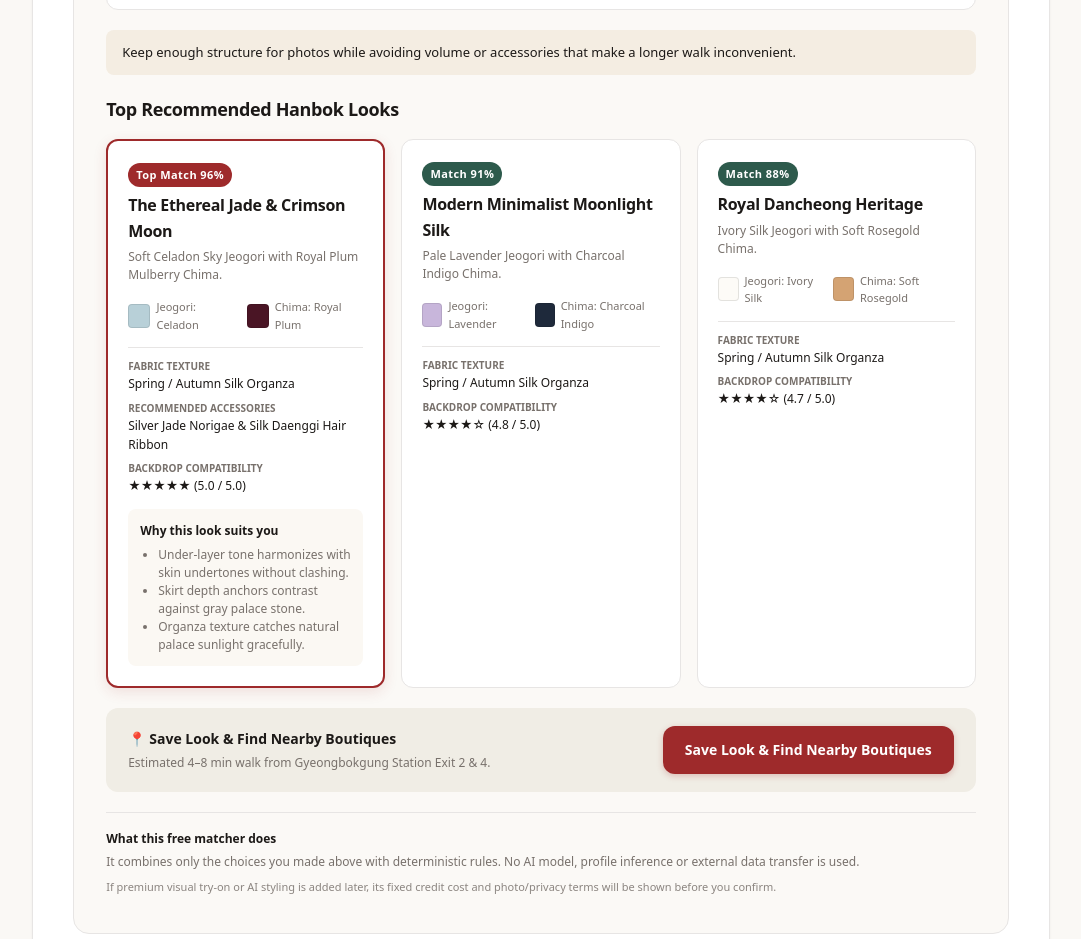
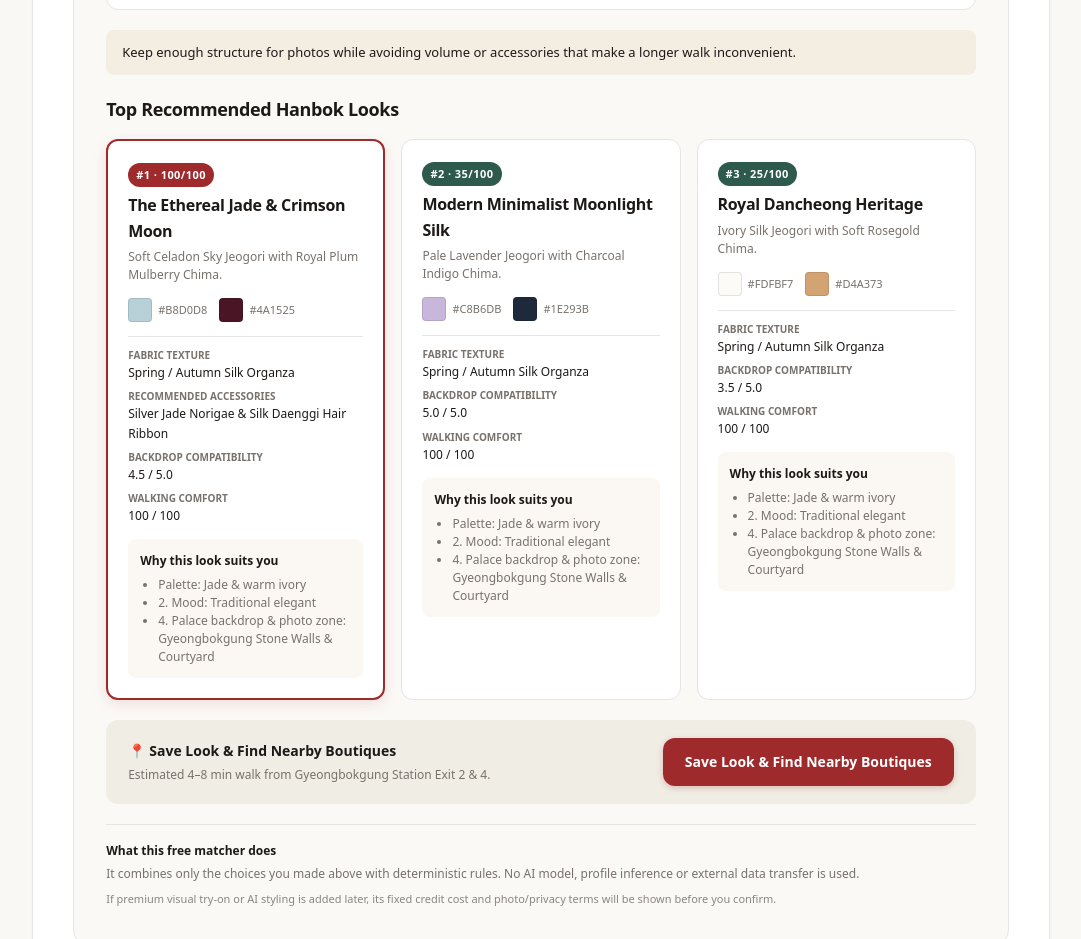
Before and after one commit to lgkangno1-svg/Kang-s-brain, a Next.js app in the folder projects/korea-avocadoss/: page /en/hanbok in a window 1280 px wide. Shown: the part 1680-2619 px from the top of the page, without its empty margins (99-1180 px from the left). Built offline with nearby package versions, Linux system fonts and the light colour scheme.

Commit message:
fix(ui): derive Hanbok scores from explicit choices

```diff
--- a/projects/korea-avocadoss/src/features/hanbok/hanbok-matcher.tsx
+++ b/projects/korea-avocadoss/src/features/hanbok/hanbok-matcher.tsx
@@ -1,6 +1,6 @@
 'use client';
 
-import { useState } from 'react';
+import { useMemo, useState } from 'react';
 import { useTranslations } from 'next-intl';
 import { Link } from '@/i18n/navigation';
 
@@ -15,6 +15,82 @@ type MoodId = (typeof MOOD_IDS)[number];
 type ComfortId = (typeof COMFORT_IDS)[number];
 type DestinationId = (typeof DESTINATION_IDS)[number];
 type SeasonId = (typeof SEASON_IDS)[number];
+type LookId = 'look1' | 'look2' | 'look3';
+
+type HanbokLook = {
+  id: LookId;
+  color: ColorId;
+  moods: readonly MoodId[];
+  comforts: readonly ComfortId[];
+  destinations: readonly DestinationId[];
+  seasons: readonly SeasonId[];
+  jeogoriColor: string;
+  chimaColor: string;
+};
+
+const HANBOK_LOOKS: readonly HanbokLook[] = [
+  {
+    id: 'look1',
+    color: 'jadeIvory',
+    moods: ['elegant', 'romantic'],
+    comforts: ['balanced', 'photoFirst'],
+    destinations: ['hyangwonjeong', 'stoneWall'],
+    seasons: ['springAutumn', 'summer'],
+    jeogoriColor: '#B8D0D8',
+    chimaColor: '#4A1525',
+  },
+  {
+    id: 'look2',
+    color: 'roseNavy',
+    moods: ['minimal', 'romantic'],
+    comforts: ['walking', 'balanced'],
+    destinations: ['stoneWall', 'bukchon'],
+    seasons: ['springAutumn', 'winter'],
+    jeogoriColor: '#C8B6DB',
+    chimaColor: '#1E293B',
+  },
+  {
+    id: 'look3',
+    color: 'moonBlue',
+    moods: ['royal', 'kdrama'],
+    comforts: ['photoFirst', 'balanced'],
+    destinations: ['bukchon', 'hyangwonjeong'],
+    seasons: ['winter', 'springAutumn'],
+    jeogoriColor: '#FDFBF7',
+    chimaColor: '#D4A373',
+  },
+];
+
+function scoreLook(
+  look: HanbokLook,
+  choices: {
+    color: ColorId;
+    mood: MoodId;
+    comfort: ComfortId;
+    destination: DestinationId;
+    season: SeasonId;
+  },
+) {
+  // Transparent rule score: 40 palette + 25 mood + 15 comfort + 10 backdrop + 10 season.
+  // This is a deterministic preference-fit score, not an AI confidence or objective beauty score.
+  return (
+    (look.color === choices.color ? 40 : 0) +
+    (look.moods.includes(choices.mood) ? 25 : 0) +
+    (look.comforts.includes(choices.comfort) ? 15 : 0) +
+    (look.destinations.includes(choices.destination) ? 10 : 0) +
+    (look.seasons.includes(choices.season) ? 10 : 0)
+  );
+}
+
+function backdropFit(look: HanbokLook, destination: DestinationId) {
+  if (look.destinations[0] === destination) return 5;
+  if (look.destinations.includes(destination)) return 4.5;
+  return 3.5;
+}
+
+function comfortFit(look: HanbokLook, comfort: ComfortId) {
+  return look.comforts.includes(comfort) ? 100 : 60;
+}
 
 export function HanbokMatcher() {
   const t = useTranslations('HanbokMatcher');
@@ -23,6 +99,15 @@ export function HanbokMatcher() {
   const [comfort, setComfort] = useState<ComfortId>('balanced');
   const [destination, setDestination] = useState<DestinationId>('stoneWall');
   const [season, setSeason] = useState<SeasonId>('springAutumn');
+
+  const rankedLooks = useMemo(() => HANBOK_LOOKS
+    .map((look) => ({
+      look,
+      score: scoreLook(look, { color, mood, comfort, destination, season }),
+      backdrop: backdropFit(look, destination),
+      comfortScore: comfortFit(look, comfort),
+    }))
+    .sort((a, b) => b.score - a.score), [color, mood, comfort, destination, season]);
 
   return (
     <div className="prototypePanel">
@@ -35,98 +120,63 @@ export function HanbokMatcher() {
       </div>
 
       <div className="hanbokMatcherGrid">
-        {/* 1. Color Direction */}
         <fieldset className="hanbokFieldset">
           <legend>{t('colorLegend')}</legend>
           <p className="hanbokFieldHelp">{t('colorHelp')}</p>
           <div className="hanbokChoiceGrid">
             {COLOR_IDS.map((id) => (
               <label className={`hanbokChoice ${color === id ? 'hanbokChoiceActive' : ''}`} key={id}>
-                <input
-                  checked={color === id}
-                  name="hanbok-color"
-                  onChange={() => setColor(id)}
-                  type="radio"
-                  value={id}
-                />
+                <input checked={color === id} name="hanbok-color" onChange={() => setColor(id)} type="radio" value={id} />
                 <span>{t('colors.' + id)}</span>
               </label>
             ))}
           </div>
         </fieldset>
 
-        {/* 2. Mood */}
         <fieldset className="hanbokFieldset">
           <legend>{t('moodLegend')}</legend>
           <p className="hanbokFieldHelp">{t('moodHelp')}</p>
           <div className="hanbokChoiceGrid">
             {MOOD_IDS.map((id) => (
               <label className={`hanbokChoice ${mood === id ? 'hanbokChoiceActive' : ''}`} key={id}>
-                <input
-                  checked={mood === id}
-                  name="hanbok-mood"
-                  onChange={() => setMood(id)}
-                  type="radio"
-                  value={id}
-                />
+                <input checked={mood === id} name="hanbok-mood" onChange={() => setMood(id)} type="radio" value={id} />
                 <span>{t('moods.' + id)}</span>
               </label>
             ))}
           </div>
         </fieldset>
 
-        {/* 3. Trip Priority */}
         <fieldset className="hanbokFieldset">
           <legend>{t('comfortLegend')}</legend>
           <p className="hanbokFieldHelp">{t('comfortHelp')}</p>
           <div className="hanbokChoiceGrid">
             {COMFORT_IDS.map((id) => (
               <label className={`hanbokChoice ${comfort === id ? 'hanbokChoiceActive' : ''}`} key={id}>
-                <input
-                  checked={comfort === id}
-                  name="hanbok-comfort"
-                  onChange={() => setComfort(id)}
-                  type="radio"
-                  value={id}
-                />
+                <input checked={comfort === id} name="hanbok-comfort" onChange={() => setComfort(id)} type="radio" value={id} />
                 <span>{t('comfort.' + id)}</span>
               </label>
             ))}
           </div>
         </fieldset>
 
-        {/* 4. Palace Destination */}
         <fieldset className="hanbokFieldset">
           <legend>{t('destinationLegend')}</legend>
           <div className="hanbokChoiceGrid">
             {DESTINATION_IDS.map((id) => (
               <label className={`hanbokChoice ${destination === id ? 'hanbokChoiceActive' : ''}`} key={id}>
-                <input
-                  checked={destination === id}
-                  name="hanbok-destination"
-                  onChange={() => setDestination(id)}
-                  type="radio"
-                  value={id}
-                />
+                <input checked={destination === id} name="hanbok-destination" onChange={() => setDestination(id)} type="radio" value={id} />
                 <span>{t('destinations.' + id)}</span>
               </label>
             ))}
           </div>
         </fieldset>
 
-        {/* 5. Season & Fabric */}
         <fieldset className="hanbokFieldset">
           <legend>{t('seasonLegend')}</legend>
           <div className="hanbokChoiceGrid">
             {SEASON_IDS.map((id) => (
               <label className={`hanbokChoice ${season === id ? 'hanbokChoiceActive' : ''}`} key={id}>
-                <input
-                  checked={season === id}
-                  name="hanbok-season"
-                  onChange={() => setSeason(id)}
-                  type="radio"
-                  value={id}
-                />
+                <input checked={season === id} name="hanbok-season" onChange={() => setSeason(id)} type="radio" value={id} />
                 <span>{t('seasons.' + id)}</span>
               </label>
             ))}
@@ -134,7 +184,6 @@ export function HanbokMatcher() {
         </fieldset>
       </div>
 
-      {/* Result Section */}
       <div className="hanbokResultCard">
         <div className="hanbokResultHeader">
           <span className="hanbokResultEyebrow">{t('resultEyebrow')}</span>
@@ -155,91 +204,50 @@ export function HanbokMatcher() {
 
         <p className="hanbokComfortNote">{t('comfortNotes.' + comfort)}</p>
 
-        {/* Top Recommended Hanbok Looks */}
         <div className="hanbokLooksSection">
           <h4>{t('looksTitle')}</h4>
           <div className="hanbokLooksGrid">
-            {/* Look 1 */}
-            <article className="hanbokLookCard hanbokLookCardFeatured">
+            {rankedLooks.map(({ look, score, backdrop, comfortScore }, index) => (
+              <article className={`hanbokLookCard ${index === 0 ? 'hanbokLookCardFeatured' : ''}`} key={look.id}>
                 <div className="lookCardHeader">
-                <span className="matchBadge">Top Match 96%</span>
-                <h5>{t('look1Title')}</h5>
-                <p>{t('look1Desc')}</p>
+                  <span className={index === 0 ? 'matchBadge' : 'matchBadgeSecondary'}>
+                    #{index + 1} · {score}/100
+                  </span>
+                  <h5>{t(look.id + 'Title')}</h5>
+                  <p>{t(look.id + 'Desc')}</p>
                 </div>
-              <div className="lookSwatches">
+
+                <div className="lookSwatches" aria-label={t('resultPalette')}>
                   <div className="swatchPair">
-                  <i style={{ backgroundColor: '#B8D0D8' }} />
-                  <span>Jeogori: Celadon</span>
+                    <i style={{ backgroundColor: look.jeogoriColor }} />
+                    <span>{look.jeogoriColor}</span>
                   </div>
                   <div className="swatchPair">
-                  <i style={{ backgroundColor: '#4A1525' }} />
-                  <span>Chima: Royal Plum</span>
+                    <i style={{ backgroundColor: look.chimaColor }} />
+                    <span>{look.chimaColor}</span>
                   </div>
                 </div>
+
                 <div className="lookMetaList">
                   <div><small>{t('fabricLabel')}</small><span>{t('seasons.' + season)}</span></div>
-                <div><small>{t('accessoriesLabel')}</small><span>{t('accessoriesValue')}</span></div>
-                <div><small>{t('backdropRating')}</small><span>★★★★★ (5.0 / 5.0)</span></div>
+                  {index === 0 && <div><small>{t('accessoriesLabel')}</small><span>{t('accessoriesValue')}</span></div>}
+                  <div><small>{t('backdropRating')}</small><span>{backdrop.toFixed(1)} / 5.0</span></div>
+                  <div><small>{t('comfortScore')}</small><span>{comfortScore} / 100</span></div>
                 </div>
+
                 <div className="lookWhyList">
                   <strong>{t('whySuitsTitle')}</strong>
                   <ul>
-                  <li>{t('why1')}</li>
-                  <li>{t('why2')}</li>
-                  <li>{t('why3')}</li>
+                    <li>{t('resultPalette')}: {t('colors.' + color)}</li>
+                    <li>{t('moodLegend')}: {t('moods.' + mood)}</li>
+                    <li>{t('destinationLegend')}: {t('destinations.' + destination)}</li>
                   </ul>
                 </div>
               </article>
-
-            {/* Look 2 */}
-            <article className="hanbokLookCard">
-              <div className="lookCardHeader">
-                <span className="matchBadgeSecondary">Match 91%</span>
-                <h5>{t('look2Title')}</h5>
-                <p>{t('look2Desc')}</p>
-              </div>
-              <div className="lookSwatches">
-                <div className="swatchPair">
-                  <i style={{ backgroundColor: '#C8B6DB' }} />
-                  <span>Jeogori: Lavender</span>
-                </div>
-                <div className="swatchPair">
-                  <i style={{ backgroundColor: '#1E293B' }} />
-                  <span>Chima: Charcoal Indigo</span>
-                </div>
-              </div>
-              <div className="lookMetaList">
-                <div><small>{t('fabricLabel')}</small><span>{t('seasons.' + season)}</span></div>
-                <div><small>{t('backdropRating')}</small><span>★★★★☆ (4.8 / 5.0)</span></div>
-              </div>
-            </article>
-
-            {/* Look 3 */}
-            <article className="hanbokLookCard">
-              <div className="lookCardHeader">
-                <span className="matchBadgeSecondary">Match 88%</span>
-                <h5>{t('look3Title')}</h5>
-                <p>{t('look3Desc')}</p>
-              </div>
-              <div className="lookSwatches">
-                <div className="swatchPair">
-                  <i style={{ backgroundColor: '#FDFBF7' }} />
-                  <span>Jeogori: Ivory Silk</span>
-                </div>
-                <div className="swatchPair">
-                  <i style={{ backgroundColor: '#D4A373' }} />
-                  <span>Chima: Soft Rosegold</span>
-                </div>
-              </div>
-              <div className="lookMetaList">
-                <div><small>{t('fabricLabel')}</small><span>{t('seasons.' + season)}</span></div>
-                <div><small>{t('backdropRating')}</small><span>★★★★☆ (4.7 / 5.0)</span></div>
-              </div>
-            </article>
+            ))}
           </div>
         </div>
 
-        {/* Boutique finder & walking buffer */}
         <div className="boutiqueNoticeCard">
           <div className="boutiqueNoticeHead">
             <strong>📍 {t('rentalMapCta')}</strong>
@@ -250,7 +258,6 @@ export function HanbokMatcher() {
           </Link>
         </div>
 
-        {/* Privacy & Boundary notes */}
         <div className="hanbokBoundaryCard">
           <strong>{t('freeBoundaryTitle')}</strong>
           <p>{t('freeBoundaryText')}</p>
```
Lines whose indentation alone changed are shown as unchanged.
